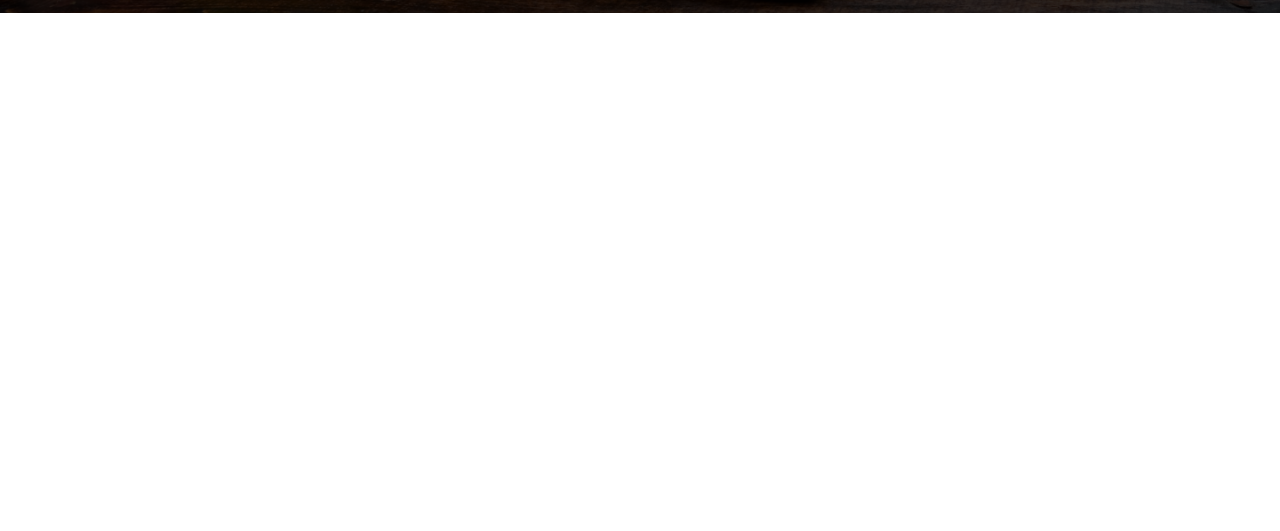
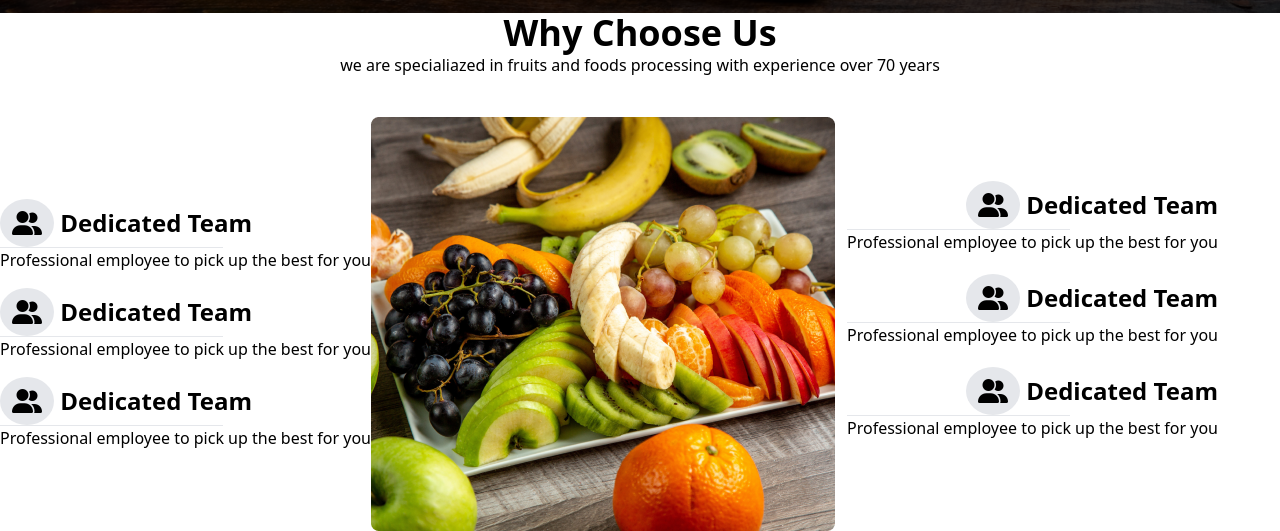
Before and after one commit to Jiislam/assignment-3, a plain HTML site: page index.html in a window 1280 px wide. Shown: the part 2339-2870 px from the top of the page. Before the commit the page ends 2352 px from the top, so only its background shows below. Drawn offline with nearby package versions, Linux system fonts and the light colour scheme.

Commit message:
why choose us

```diff
--- a/index.html
+++ b/index.html
@@ -355,4 +355,42 @@
 </div>
   </div>
   <!-- why choose us section -->
+  <section class=" text-black bg-white max-w-7xl mx-auto ">
+    <div class="text-center pb-10">
+        <h3 class="text-4xl font-bold ">Why Choose Us</h3>
+        <p> we are specialiazed in fruits and foods processing with experience over 70 years</p>
+
+    </div>
+<div class="flex gap-3"> <!-- main container - left and right -->
+    <div class="flex  items-center"> <!-- container - left and image -->
+        <div class="space-y-4"> <!-- container - left -->
+            <div><h3 class="font-bold text-2xl"> <i class="fa-solid fa-user-group rounded-[50%] bg-gray-200 p-3"></i> Dedicated Team <br><hr class="w-3/5"></h3>
+                <p> Professional employee to pick up the best for you</p></div>
+
+            <div><h3 class="font-bold text-2xl"> <i class="fa-solid fa-user-group rounded-[50%] bg-gray-200 p-3"></i> Dedicated Team <br><hr class="w-3/5"></h3>
+                <p> Professional employee to pick up the best for you</p></div>
+
+            <div><h3 class="font-bold text-2xl"> <i class="fa-solid fa-user-group rounded-[50%] bg-gray-200 p-3"></i> Dedicated Team <br><hr class="w-3/5"></h3>
+                <p> Professional employee to pick up the best for you</p>
+            </div>
+
+        </div>
+        <div class=""> <!-- container -img -->
+    <img src="images/whychoose1.png" alt="">
+        </div>
+    </div>
+<div class=" text-right space-y-5 pt-16"> <!-- container right -->
+    <div><h3 class="font-bold text-2xl"> <i class="fa-solid fa-user-group rounded-[50%] bg-gray-200 p-3"></i> Dedicated Team <br><hr class="w-3/5"></h3>
+        <p> Professional employee to pick up the best for you</p></div>
+
+    <div><h3 class="font-bold text-2xl"> <i class="fa-solid fa-user-group rounded-[50%] bg-gray-200 p-3"></i> Dedicated Team <br><hr class="w-3/5"></h3>
+        <p> Professional employee to pick up the best for you</p></div>
+
+    <div><h3 class="font-bold text-2xl"> <i class="fa-solid fa-user-group rounded-[50%] bg-gray-200 p-3"></i> Dedicated Team <br><hr class="w-3/5"></h3>
+        <p> Professional employee to pick up the best for you</p>
+    </div>
+
+</div>
+</div>
+  </section>
 </html>
```
